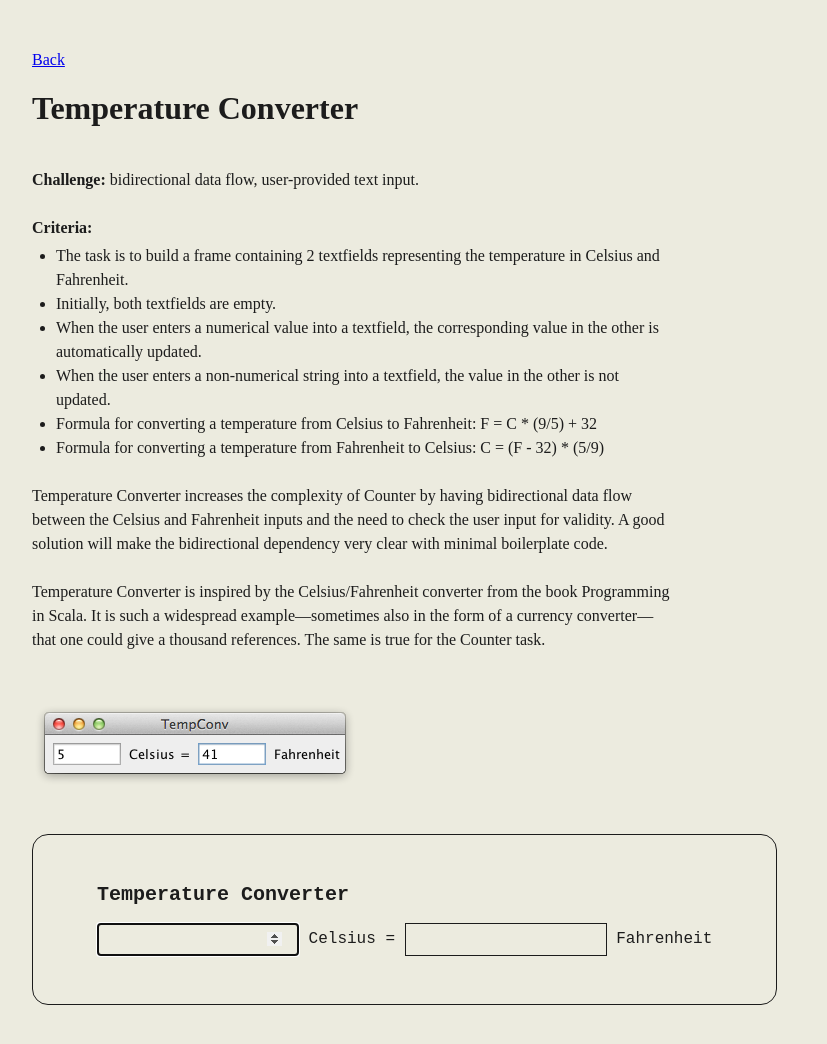
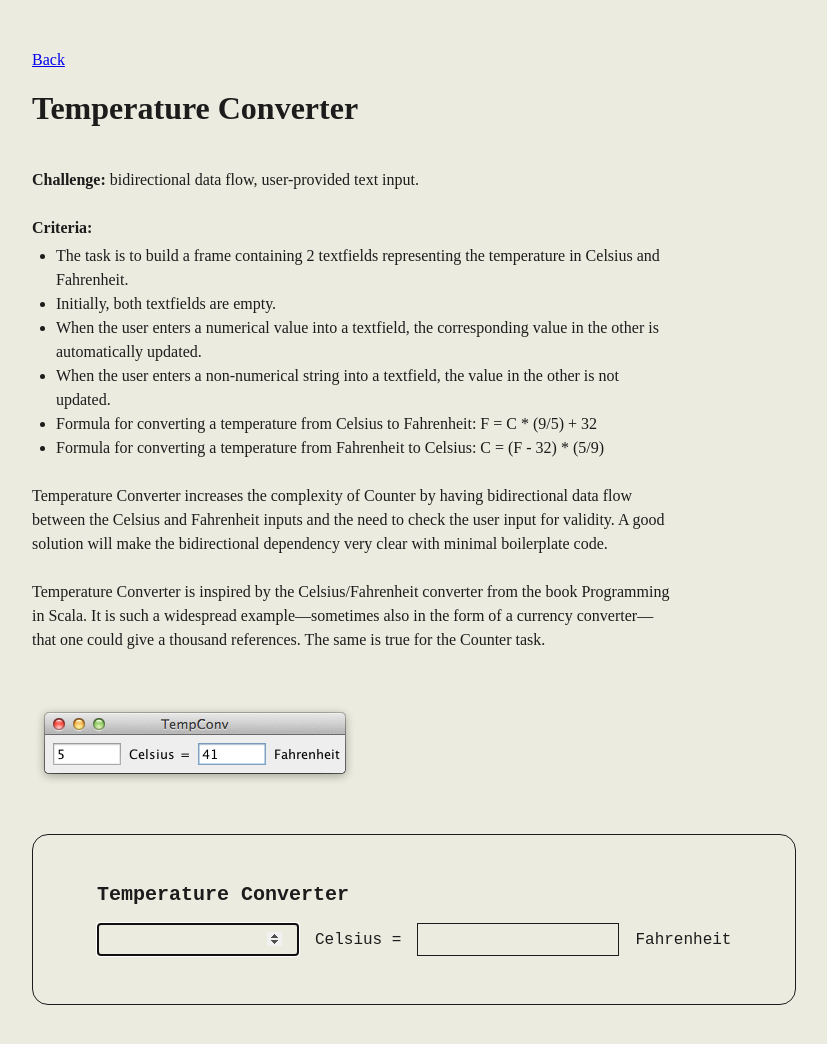
Before and after one commit to bradwoods/7guis-html-css-js, a website: page public/temperature-converter/index.html in a window 1280 px wide. Shown: the whole page, without its empty margins (16-843 px from the left). Drawn offline with Linux system fonts and the light colour scheme.

Commit message:
Refactor

```diff
--- a/public/crud/index.js
+++ b/public/crud/index.js
@@ -17,12 +17,12 @@ const listBoxQuery = "ol#listBox";
 const names = new Set();
 
 const elems = {
+  create: document.querySelector("button#create"),
+  delete: document.querySelector("button#delete"),
   filter: document.querySelector("input#filter"),
+  listBox: document.querySelector(listBoxQuery),
   name: document.querySelector("input#name"),
   surname: document.querySelector("input#surname"),
-  listBox: document.querySelector(listBoxQuery),
-  create: document.querySelector("button#create"),
-  delete: document.querySelector("button#delete"),
   update: document.querySelector("button#update"),
 };
 
--- a/public/crud/styles.css
+++ b/public/crud/styles.css
@@ -1,10 +1,10 @@
-form#crud {
+form {
   height: 320px;
   padding: 48px 64px;
 
   display: grid;
   grid:
-    "heading heading" auto
+    "heading ." auto
     "filter ." auto
     "listbox names" 1fr
     "buttons buttons" auto
@@ -17,15 +17,16 @@ form#crud {
   border-radius: 16px;
 }
 
-#heading {
+form h1 {
   grid-area: heading;
 }
 
-#filter {
+div#filterLayout {
   grid-area: filter;
 
   display: flex;
   align-items: center;
+  justify-content: space-between;
 }
 
 ol#listBox {
@@ -45,22 +46,19 @@ ol#listBox > li {
   cursor: pointer;
 }
 
-#names {
+div#names {
   grid-area: names;
+
+  display: grid;
+  grid:
+    ". ." auto
+    ". ." auto
+    / auto auto;
+  grid-gap: 8px;
+  align-content: start;
 }
 
-#names > div,
-#filterLayout {
-  display: flex;
-  align-items: center;
-  justify-content: space-between;
-}
-
-#names > :not(:first-child) {
-  margin-top: 8px;
-}
-
-#buttons {
+div#buttons {
   grid-area: buttons;
 }
 
--- a/public/flight-booker/styles.css
+++ b/public/flight-booker/styles.css
@@ -1,25 +1,18 @@
-#flightBooker {
+form {
+  width: 100%;
+  max-width: 340px;
   padding: 48px 64px;
 
   display: flex;
   flex-direction: column;
 
   font-family: monospace;
-
   border: 1px solid var(--text-color);
   border-radius: 16px;
 }
 
-#flightBooker > :not(:first-child) {
-  margin-top: 24px;
-}
-
-form {
-  width: 100%;
-  max-width: 340px;
-
-  display: flex;
-  flex-direction: column;
+form h1 {
+  margin-bottom: 24px;
 }
 
 label {
--- a/public/temperature-converter/index.html
+++ b/public/temperature-converter/index.html
@@ -45,16 +45,15 @@
     <img alt="A dialogue box with 2 inputs with label celsius & fahrenheit." src="/images/temperatureConverter.png" />
 
     <!-- GUI ------------------------------------------------- -->
-    <section id="tempConverter">
+    <form>
       <h1>Temperature Converter</h1>
-      <form>
+      <div class="row">
         <input id="celsius" oninput="onCelsiusInput(event)" step=".01" type="number" autofocus />
-        <label for="celsius">Celsius</label> =
-
+        <label for="celsius">Celsius</label>&nbsp;=
         <input id="fahrenheit" oninput="onFahrenheitInput(event)" step=".01" type="number" />
         <label for="fahrenheit">Fahrenheit</label>
-      </form>
-    </section>
+      </div>
+    </form>
     <!-- GUI ------------------------------------------------- -->
     <script src="index.js"></script>
   </body>
--- a/public/temperature-converter/styles.css
+++ b/public/temperature-converter/styles.css
@@ -1,9 +1,8 @@
-#tempConverter {
+form {
   padding: 48px 64px;
 
   display: flex;
   flex-direction: column;
-  align-items: flex-start;
 
   font-family: monospace;
 
@@ -11,13 +10,26 @@
   border-radius: 16px;
 }
 
-#tempConverter > :not(:first-child) {
+form > :not(:first-child) {
   margin-top: 16px;
 }
 
-#tempConverter > h1 {
+div.row {
+  display: flex;
+  align-items: center;
+}
+
+div.row > :not(:first-child) {
+  margin-left: 16px;
+}
+
+form h1 {
   grid-area: top;
   font-size: 20px;
+}
+
+label {
+  cursor: pointer;
 }
 
 input {
--- a/public/timer/styles.css
+++ b/public/timer/styles.css
@@ -1,4 +1,4 @@
-#timer {
+section#timer {
   padding: 48px 64px;
 
   display: flex;
@@ -10,7 +10,7 @@
   border-radius: 16px;
 }
 
-#timer > :not(:first-child) {
+section#timer > :not(:first-child) {
   margin-top: 16px;
 }
 
@@ -42,18 +42,18 @@ form > :not(:first-child) {
   margin-top: 16px;
 }
 
-form > #duration {
+div#duration {
   display: flex;
 }
 
-form > #duration > input {
+input {
   flex-grow: 1;
   margin-left: 16px;
 
   cursor: pointer;
 }
 
-form > button {
+button {
   padding: 12px 24px;
 
   font-family: inherit;
```
Also changed, not shown: public/crud/index.html (+6 -10 lines), public/flight-booker/index.html (+1 -3 lines).
